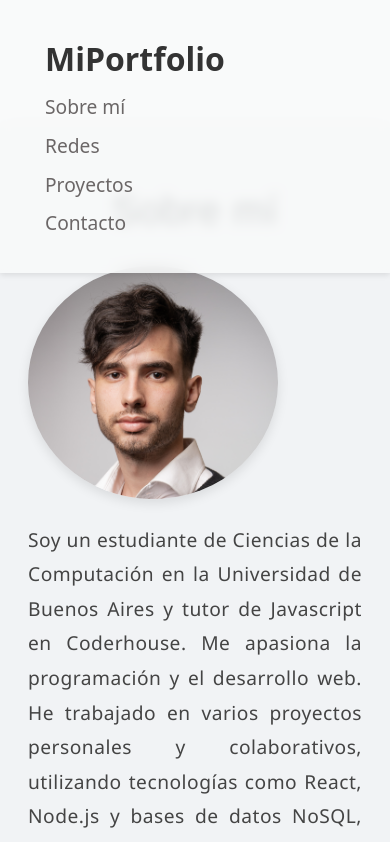
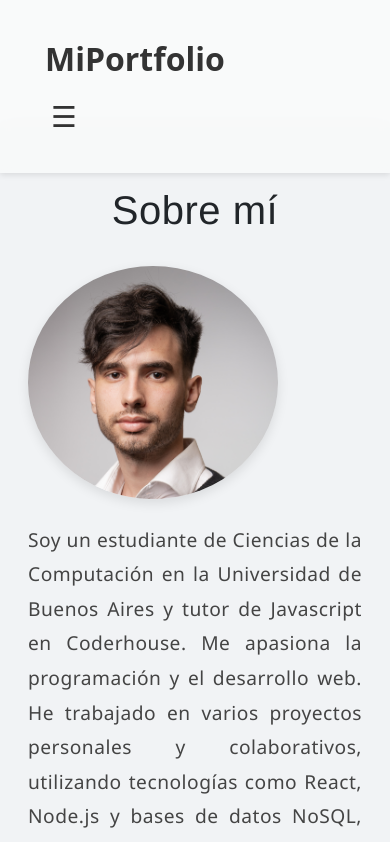
Before and after one commit to felipedurini/miPortfolio, a React (Vite) app: page / in a window 390 px wide. Shown: the top 842 px of the page. Built offline with nearby package versions, Linux system fonts and the light colour scheme.

Commit message:
toggle para celulares

```diff
--- a/src/components/Header.css
+++ b/src/components/Header.css
@@ -72,3 +72,30 @@ body {
   margin: 0;
   padding-top: 90px;
 }
+
+.menu-toggle {
+  display: none;
+  font-size: 1.8em;
+  background: none;
+  border: none;
+  cursor: pointer;
+}
+
+@media (max-width: 600px) {
+  .menu-toggle {
+    display: block;
+    color: #333;
+  }
+
+  .nav-links {
+    display: none;
+    flex-direction: column;
+    gap: 10px;
+    width: 100%;
+    margin-top: 10px;
+  }
+
+  .nav-links.open {
+    display: flex;
+  }
+}
--- a/src/components/Header.jsx
+++ b/src/components/Header.jsx
@@ -1,17 +1,31 @@
+import { useState } from 'react';
 import './Header.css';
 
-const Header = () => (
+const Header = () => {
+  const [menuOpen, setMenuOpen] = useState(false);
+
+  const toggleMenu = () => {
+    setMenuOpen(prev => !prev);
+  };
+
+  return (
     <header className="main-header">
       <div className="header-container">
         <div className="logo">MiPortfolio</div>
-      <nav className="nav-links">
-        <a href="#about" className="nav-link">Sobre mí</a>
-        <a href="#social" className="nav-link">Redes</a>
-        <a href="#projects" className="nav-link">Proyectos</a>
-        <a href="#contact" className="nav-link">Contacto</a>
+
+        <button className="menu-toggle" onClick={toggleMenu}>
+          ☰
+        </button>
+
+        <nav className={`nav-links ${menuOpen ? 'open' : ''}`}>
+          <a href="#about" className="nav-link" onClick={() => setMenuOpen(false)}>Sobre mí</a>
+          <a href="#social" className="nav-link" onClick={() => setMenuOpen(false)}>Redes</a>
+          <a href="#projects" className="nav-link" onClick={() => setMenuOpen(false)}>Proyectos</a>
+          <a href="#contact" className="nav-link" onClick={() => setMenuOpen(false)}>Contacto</a>
         </nav>
       </div>
     </header>
   );
+};
 
 export default Header;
```
Lines whose indentation alone changed are shown as unchanged.
